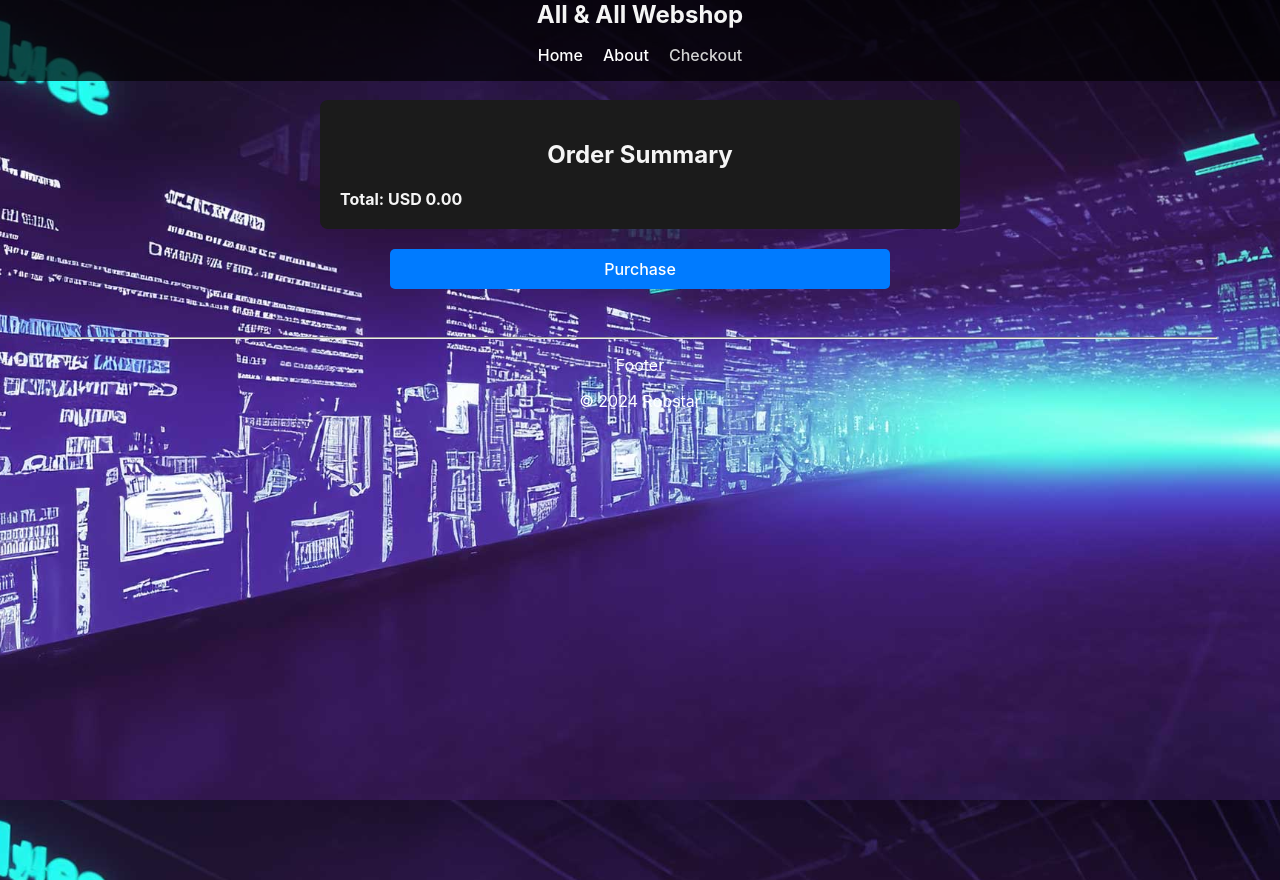
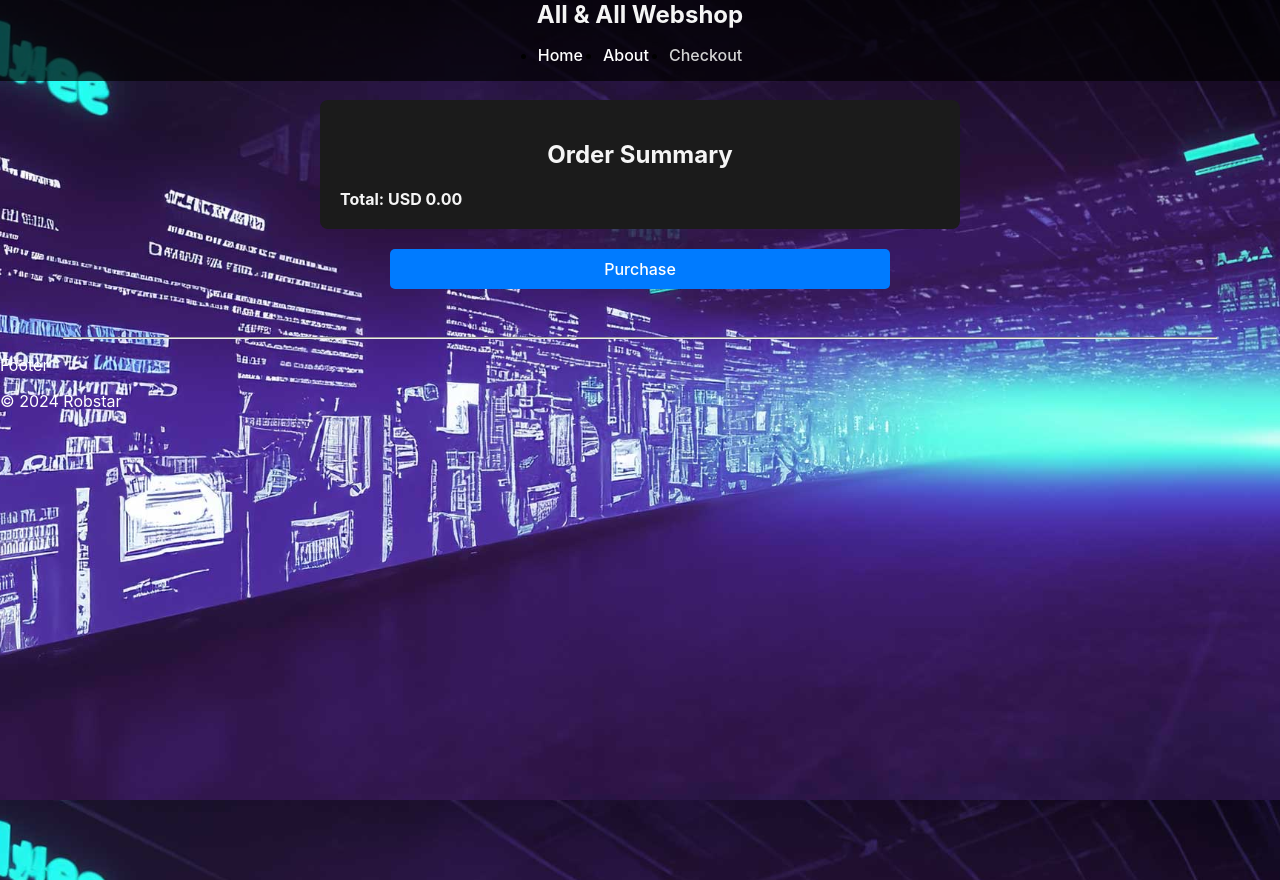
Before and after one commit to RobertAhlin/webshop-with-react, a React (Vite) app: page /checkout in a window 1280 px wide. Built offline with nearby package versions, Linux system fonts and the light colour scheme.

Commit message:
Moved CSS code from App.css to Header.css

```diff
--- a/src/App.css
+++ b/src/App.css
@@ -5,21 +5,4 @@
   background-repeat: no-repeat; /* Do not repeat the image */
   background-attachment: fixed; /* Fix the background image in place */
   background-size: cover; /* Scale the background image to cover the entire background */
-
 }
-.sidebar h2 {
-  margin-top: 0;
-}
-
-.sidebar ul {
-  list-style-type: none;
-  padding: 0;
-}
-
-.sidebar li {
-  margin-bottom: 10px;
-}
-
-.center {
-  text-align: center;
-}
--- a/src/components/Header.css
+++ b/src/components/Header.css
@@ -6,7 +6,7 @@
     left: 0;
     width: 100%; /* Make the header take up the full width */
     z-index: 1000; /* Ensure the header appears above other content */
-    background-color: rgba(0, 0, 0, 0.7);
+    background-color: rgba(0, 0, 0, 0.7); /* Set the background color with transparency */
 
 }
 
@@ -30,13 +30,13 @@
     color: whitesmoke; /* Set the color of the logo */
     font-size: 1.5em; /* Adjust the size of the logo */
     font-weight: bold; /* Make the logo bold */
+    text-align: center; /* Center the logo */
 }
 
 .nav-links {
     display: flex;
     justify-content: center; /* Horizontally center the nav links */
-    list-style-type: none; /* Remove bullet points */
-    padding: 0;
+    padding: 0; /* Remove default padding */
   }
 
   .nav-links li {
--- a/src/components/Sidebar.css
+++ b/src/components/Sidebar.css
@@ -11,3 +11,11 @@
     height: 80%; /* Take up full height */
     margin-top: 80px;
   }
+
+  .sidebar h2 {
+    margin-top: 0;
+  }
+
+  .sidebar li {
+    margin-bottom: 5px;
+  }
```
